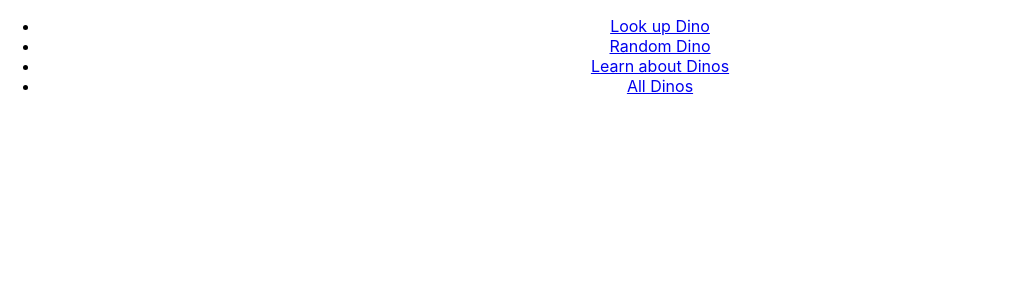
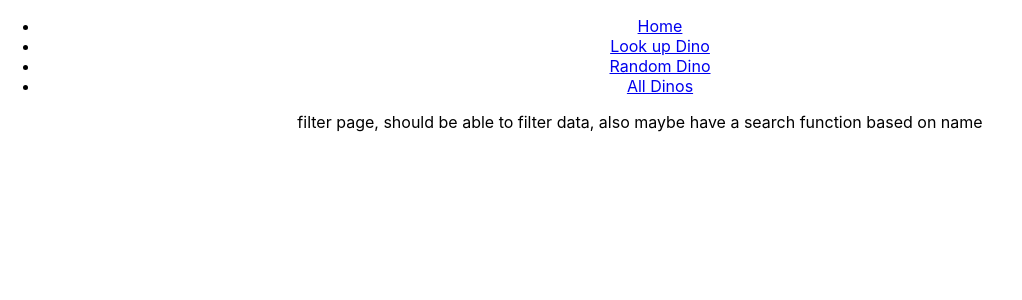
Before and after one commit to bvalch/fs_project, a React (Create React App) app in the folder client/: page /finddino in a window 1280 px wide. Shown: the top 300 px of the page, without its empty margins (0-1022 px from the left). Built offline with nearby package versions, Linux system fonts and the light colour scheme; no server answers.

Commit message:
added all routes for now

```diff
--- /dev/null
+++ b/client/src/Components/FindDino.js
@@ -0,0 +1,15 @@
+import React from 'react'
+
+const FindDino=()=>{
+
+
+
+    return(
+
+        <p>filter page, should be able to filter data, also maybe have a search function based on name</p>
+
+        )
+
+
+};
+export default FindDino;
--- /dev/null
+++ b/client/src/Components/HomePage.js
@@ -0,0 +1,11 @@
+const HomePage=()=>{
+
+
+
+return (
+    <p> Here be the home page</p>
+    )
+};
+
+
+export default HomePage;
--- a/client/src/Components/NavBar.js
+++ b/client/src/Components/NavBar.js
@@ -8,9 +8,9 @@ return(
 
 
     <ul>
-        <li><Link to="/">Look up Dino</Link> </li>
+        <li><Link to="/">Home</Link> </li>
+        <li><Link to="/finddino">Look up Dino</Link> </li>
         <li><Link to="/randomdino">Random Dino</Link> </li>
-        <li><Link to="/">Learn about Dinos</Link> </li>
         <li><Link to="/dinolist">All Dinos</Link> </li>
     </ul>
 
--- a/client/src/container/TopContainer.js
+++ b/client/src/container/TopContainer.js
@@ -4,6 +4,8 @@ import DinoList from '../Components/DinoList';
 import NavBar from '../Components/NavBar';
 import { BrowserRouter as Router, Routes, Route } from "react-router-dom";
 import RandomDino from '../Components/RandomDino';
+import FindDino from '../Components/FindDino';
+import HomePage from '../Components/HomePage';
 
 
 
@@ -30,6 +32,8 @@ const TopContainer = () => {
         <Routes>
             <Route path="/dinolist" element={<DinoList dinos={dinos}/>}/>
             <Route path="/randomdino" element={<RandomDino dinos={dinos}/>}/>
+            <Route path="/finddino" element={<FindDino dinos={dinos}/>}/>
+            <Route path="/" element={<HomePage />}/>
 
 
         </Routes>
```
